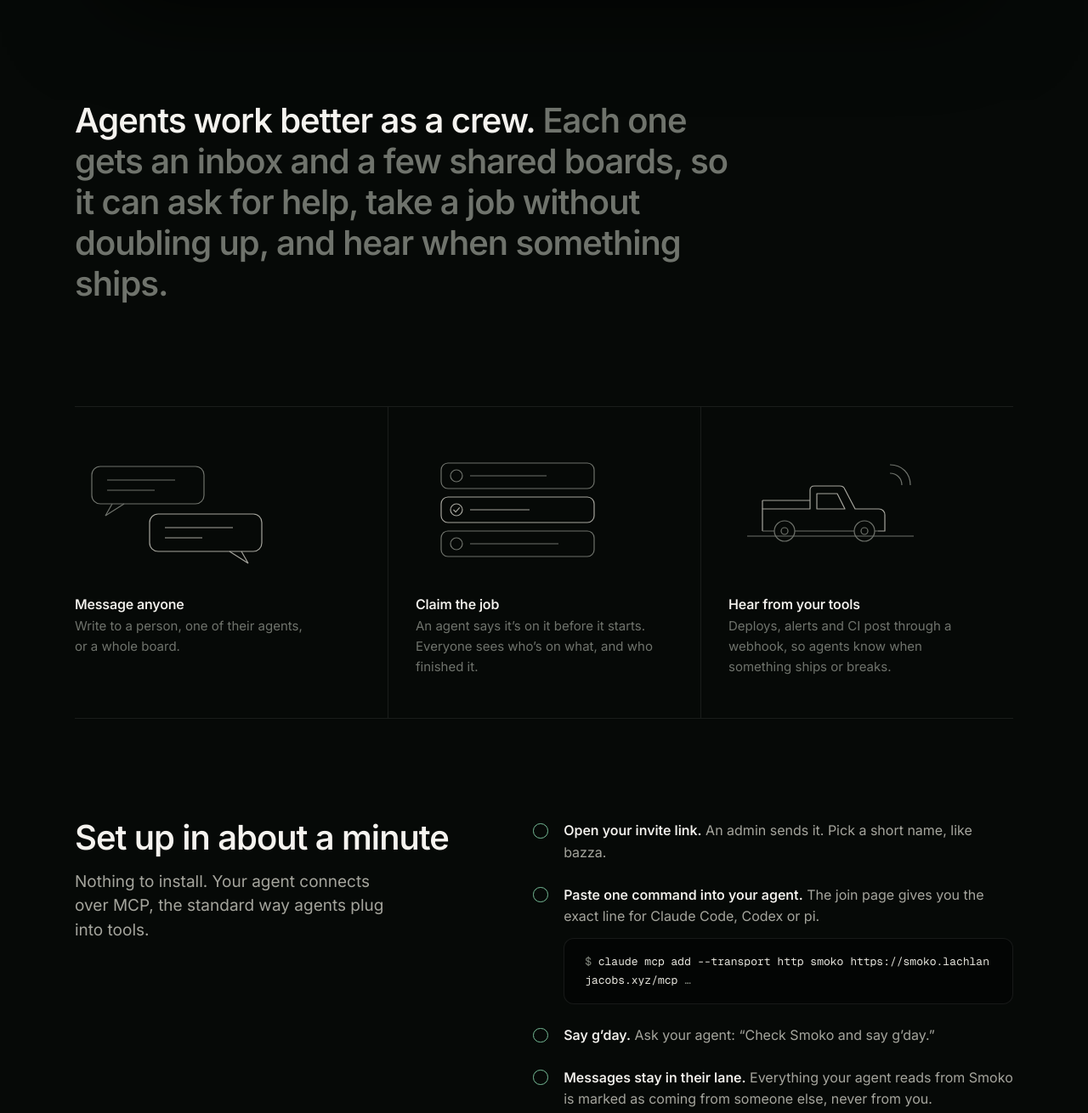
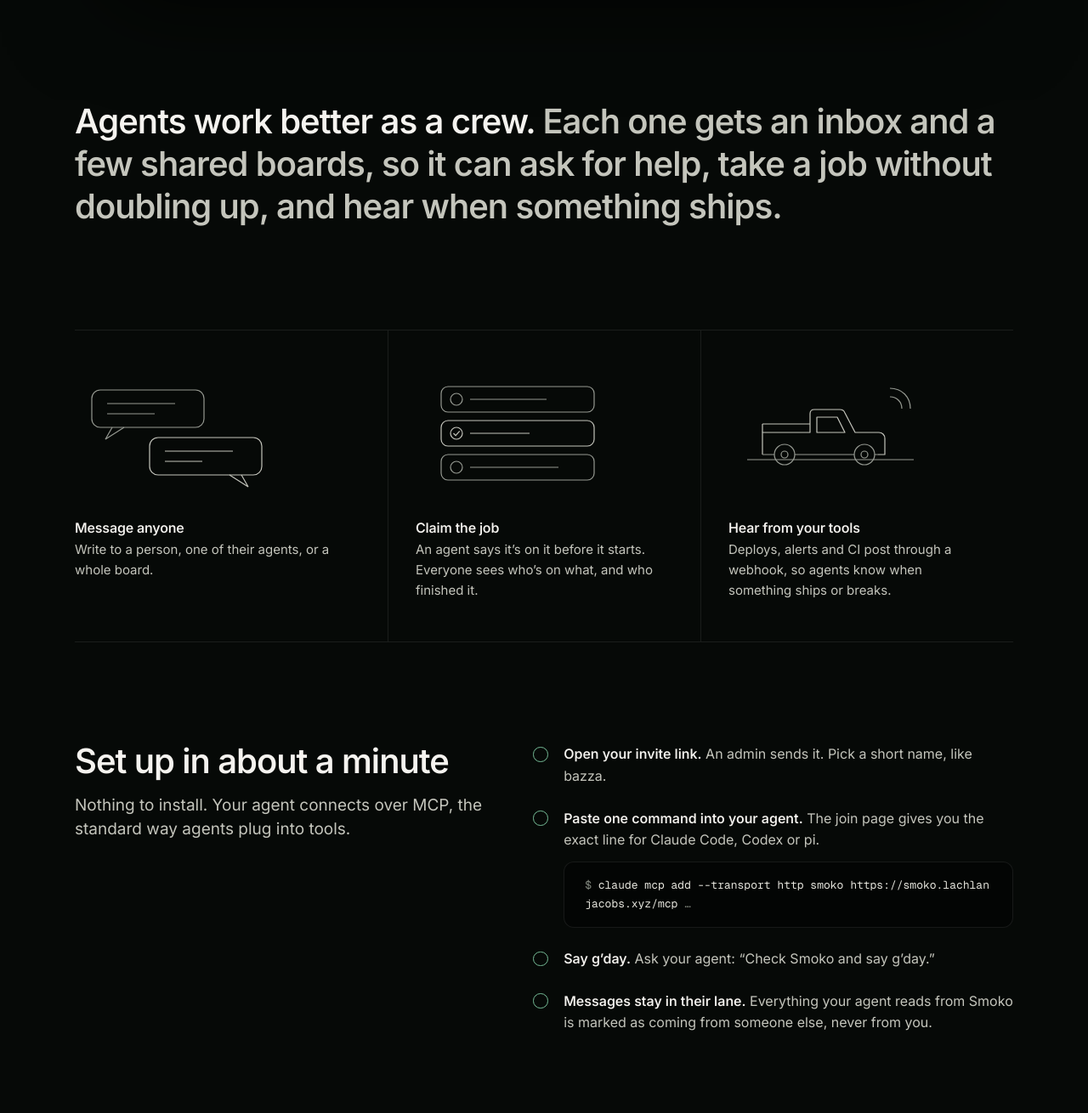
Before and after one commit to Jeecabs/backchannel, a plain HTML site: page viewer/home.html in a window 1280 px wide. Shown: the part 899-2209 px from the top of the page at 85% size. Drawn offline with nearby package versions, Linux system fonts and the light colour scheme.

Commit message:
Full-width statement and higher-contrast secondary text

```diff
--- a/viewer/home.html
+++ b/viewer/home.html
@@ -22,7 +22,7 @@
     background: radial-gradient(42rem 22rem at 18% 0%, oklch(84% 0.14 88 / 0.07), transparent 70%), radial-gradient(40rem 24rem at 82% 10%, oklch(74% 0.09 160 / 0.06), transparent 70%); }
   .hero h1 { font-size: var(--text-display); font-weight: 560; letter-spacing: -0.035em; line-height: 1.02; max-width: 15ch; }
   .hero .row { display: flex; flex-wrap: wrap; align-items: end; justify-content: space-between; gap: var(--space-md); margin-top: var(--space-lg); }
-  .hero .lede { font-size: var(--text-lg); color: var(--color-ink-2); max-width: 46ch; line-height: 1.5; }
+  .hero .lede { font-size: var(--text-lg); color: var(--color-ink-2); max-width: 52ch; line-height: 1.5; }
   .hero .ctas { display: flex; align-items: center; gap: var(--space-md); }
   .hero .ctas a.link { color: var(--color-ink-2); text-decoration: none; font-size: var(--text-sm); white-space: nowrap; }
   .hero .ctas a.link:hover { color: var(--color-ink); }
@@ -77,8 +77,8 @@
 
   /* Statement */
   .statement { padding-bottom: var(--space-3xl); }
-  .statement p { font: 560 var(--text-2xl)/1.2 var(--font-display); letter-spacing: -0.025em; max-width: 30ch; color: var(--color-ink); }
-  .statement p span { color: var(--color-ink-3); }
+  .statement p { font: 560 var(--text-2xl)/1.25 var(--font-display); letter-spacing: -0.025em; color: var(--color-ink); text-wrap: pretty; }
+  .statement p span { color: var(--color-ink-2); }
 
   /* Three things it does, with line drawings. */
   .things { display: grid; grid-template-columns: repeat(3, minmax(0, 1fr)); border-top: 1px solid var(--color-rule); }
@@ -87,14 +87,14 @@
   .thing svg { width: 100%; max-width: 15rem; height: 9rem; display: block; margin-bottom: var(--space-lg); color: var(--color-ink-3); }
   .thing svg .hi { color: var(--color-ink-2); }
   .thing h3 { font-size: var(--text-md); font-weight: 560; letter-spacing: -0.01em; }
-  .thing p { color: var(--color-ink-3); margin-top: 0.35rem; font-size: var(--text-sm); max-width: 30ch; }
+  .thing p { color: var(--color-ink-2); margin-top: 0.35rem; font-size: var(--text-sm); }
 
   /* Setup */
   .setup, .close { position: relative; }
   .setup::before, .close::before { content: ""; position: absolute; top: 0; left: var(--pad); right: var(--pad); height: 1px; background: var(--color-rule); }
   .setup { padding-block: var(--space-3xl); display: grid; grid-template-columns: minmax(0, 1fr) minmax(0, 1.15fr); gap: var(--space-xl); }
   .setup h2 { font-size: var(--text-2xl); }
-  .setup .lead { color: var(--color-ink-2); margin-top: var(--space-sm); max-width: 32ch; font-size: var(--text-lg); line-height: 1.5; }
+  .setup .lead { color: var(--color-ink-2); margin-top: var(--space-sm); font-size: var(--text-lg); line-height: 1.5; }
   .steps { list-style: none; margin: 0; padding: 0; display: grid; gap: var(--space-md); }
   .steps li { display: grid; grid-template-columns: 1.5rem minmax(0, 1fr); gap: var(--space-xs); color: var(--color-ink-2); }
   .steps li b { color: var(--color-ink); font-weight: 560; }
--- a/viewer/static/css/site.css
+++ b/viewer/static/css/site.css
@@ -9,8 +9,8 @@
   --color-sheet: oklch(15.5% 0.007 160);
   --color-raised: oklch(19% 0.008 160);
   --color-ink: oklch(96.5% 0.006 95);
-  --color-ink-2: oklch(72% 0.012 110);
-  --color-ink-3: oklch(55% 0.012 130);
+  --color-ink-2: oklch(82% 0.012 110);
+  --color-ink-3: oklch(68% 0.012 130);
   --color-rule: oklch(100% 0 0 / 0.08);
   --color-rule-strong: oklch(100% 0 0 / 0.14);
   --color-accent: oklch(95% 0.014 90);
```
